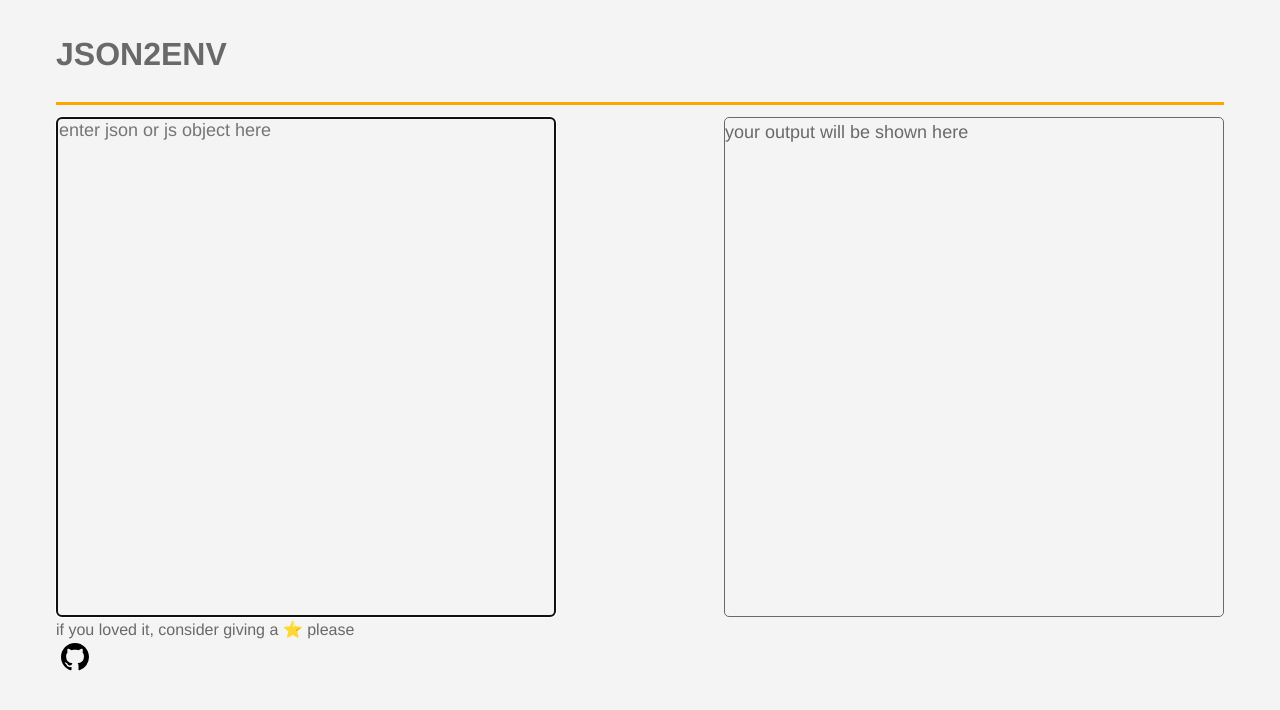
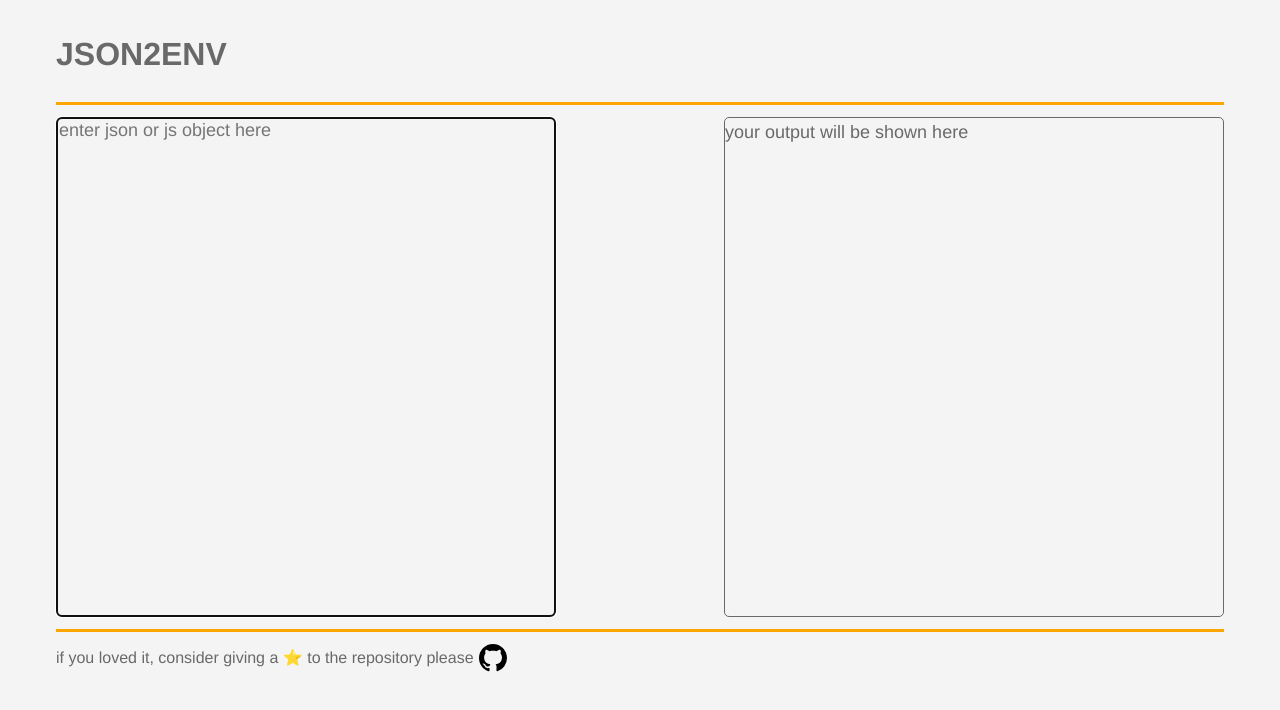
Before and after one commit to EmirhanKarahan/json2env, a website: page index.html in a window 1280 px wide. Drawn offline with Linux system fonts and the light colour scheme.

Commit message:
Update footer

```diff
--- a/index.html
+++ b/index.html
@@ -37,8 +37,9 @@
     <footer class="footer">
         <div class="content-container">
             <div class="footer__content">
-                if you loved it, consider giving a ⭐ please
-                <a class="footer__github-icon" href="https://www.github.com/emirhankarahan/json2env" rel="noopener noreferrer" target="_blank">
+                if you loved it, consider giving a ⭐ to the repository please
+                <a class="footer__github-icon" href="https://www.github.com/emirhankarahan/json2env"
+                    rel="noopener noreferrer" target="_blank">
                     <svg className="footer__github-icon" height="28" viewBox="0 0 16 16" version="1.1" width="28"
                         aria-hidden="true">
                         <path fillRule="evenodd"
--- a/style.css
+++ b/style.css
@@ -1,10 +1,9 @@
 :root {
   --bg-color: #f4f4f4;
   --text-color: dimgrey;
+  --font-size-s: 1.2rem;
   --font-size-lg: 1.8rem;
   --font-size: 1.6rem;
-  --font-size-s: 1.2rem;
-
 }
 
 * {
@@ -35,6 +34,7 @@ body {
 .header{
   margin-bottom: var(--font-size-s);
 }
+
 .header__content {
   display: flex;
   justify-content: space-between;
@@ -76,13 +76,16 @@ main > .content-container{
   border: solid 1px;
   border-radius: 5px;
 }
+
+.footer{
+  margin-top: var(--font-size-s);
 }
 
 .footer__content {
   display: flex;
   align-items: center;
   padding-top: var(--font-size-s);
-  border-top: solid tomato;
+  border-top: solid orange;
 }
 
 .footer__github-icon {
```
